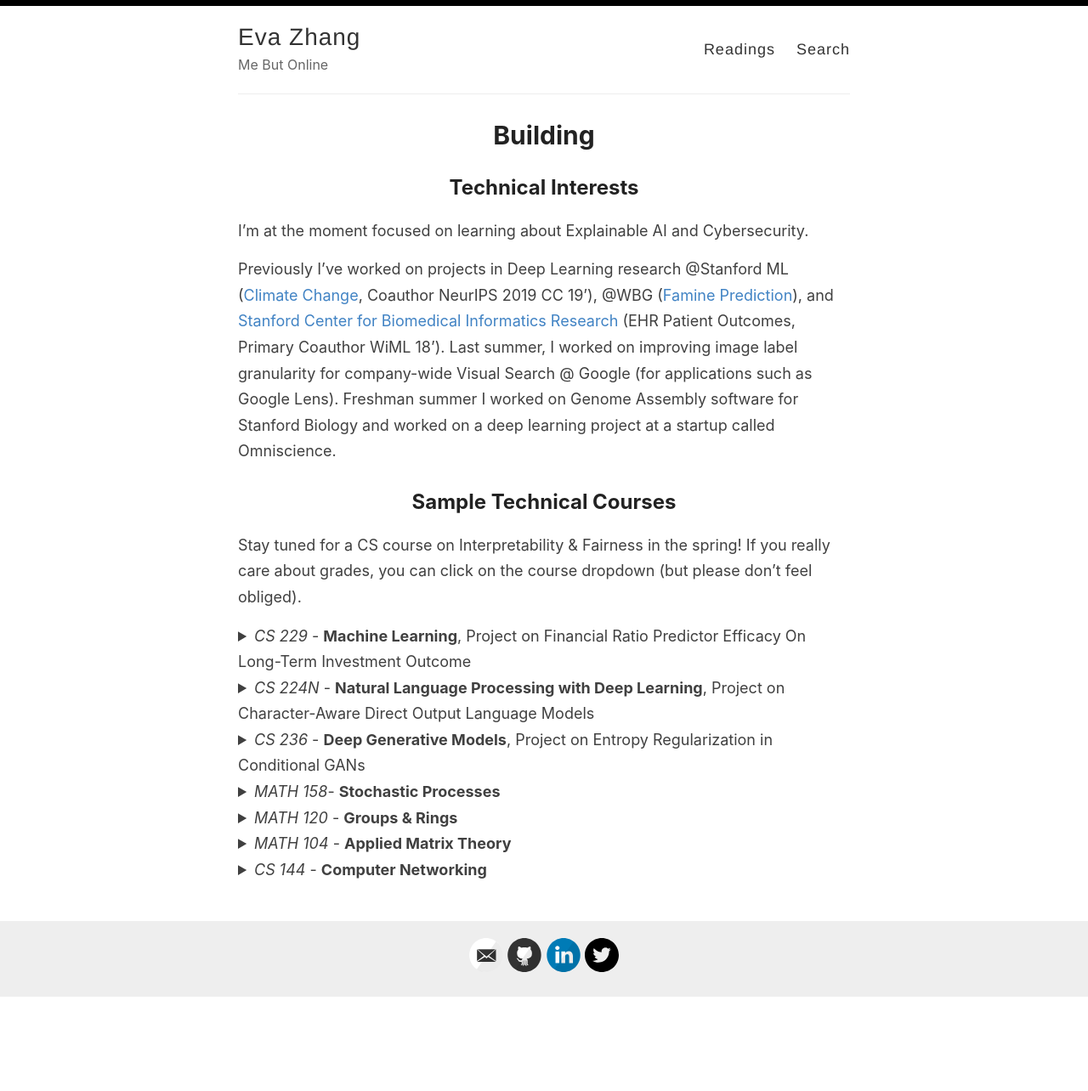
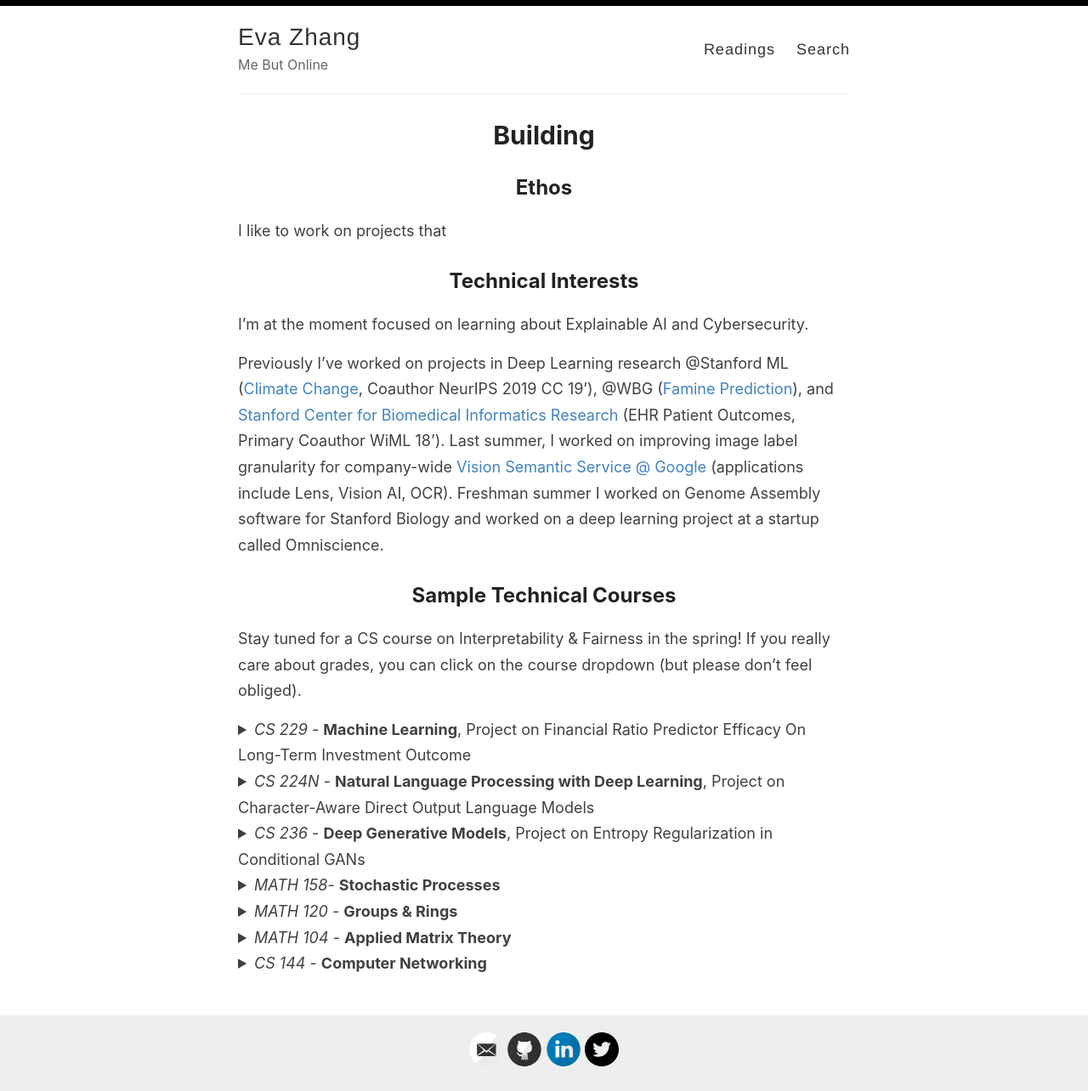
Before and after one commit to evazhang612/sokt-landing, a Jekyll site: the page built from _pages/technicals.md, in a window 1280 px wide. Shown: the whole page at 85% size. Built offline with Jekyll 4.4.1, drawn with Linux system fonts in a browser that asks for light colours; nearby versions of some CDN libraries; library files that are not in the unit come from our copies; before the commit the page ends 1174 px from its top, so only the background shows below that.

Commit message:
Adding details.

```diff
--- a/_pages/technicals.md
+++ b/_pages/technicals.md
@@ -4,10 +4,14 @@
 permalink: /build
 ---
 
+## Ethos
+I like to work on projects that
+
+
 ## Technical Interests
 I'm at the moment focused on learning about Explainable AI and Cybersecurity.
 
-Previously I've worked on projects in Deep Learning research @Stanford ML ([Climate Change](https://stanfordmlgroup.github.io/), Coauthor NeurIPS 2019 CC 19'), @WBG ([Famine Prediction](https://www.worldbank.org/en/programs/famine-early-action-mechanism)), and [Stanford Center for Biomedical Informatics Research](https://bmir.stanford.edu/) (EHR Patient Outcomes, Primary Coauthor WiML 18'). Last summer, I worked on improving image label granularity for company-wide Visual Search @ Google (for applications such as Google Lens). Freshman summer I worked on Genome Assembly software for Stanford Biology and worked on a deep learning project at a startup called Omniscience.
+Previously I've worked on projects in Deep Learning research @Stanford ML ([Climate Change](https://stanfordmlgroup.github.io/), Coauthor NeurIPS 2019 CC 19'), @WBG ([Famine Prediction](https://www.worldbank.org/en/programs/famine-early-action-mechanism)), and [Stanford Center for Biomedical Informatics Research](https://bmir.stanford.edu/) (EHR Patient Outcomes, Primary Coauthor WiML 18'). Last summer, I worked on improving image label granularity for company-wide [Vision Semantic Service @ Google](https://images.google.com/) (applications include Lens, Vision AI, OCR). Freshman summer I worked on Genome Assembly software for Stanford Biology and worked on a deep learning project at a startup called Omniscience.
 
 ## Sample Technical Courses
 Stay tuned for a CS course on Interpretability & Fairness in the spring! If you really care about grades, you can click on the course dropdown  (but please don't feel obliged).
```
